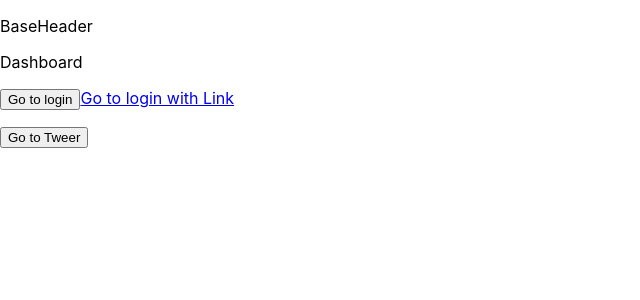
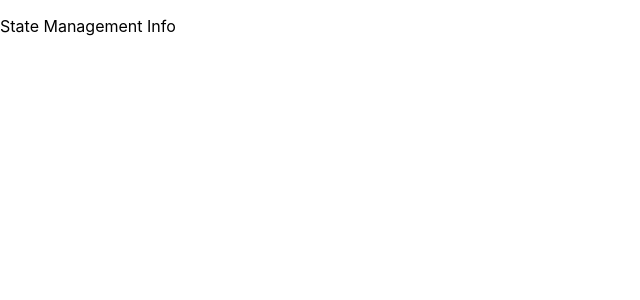
Before and after one commit to tjcchen/a-react-repo, a React (Create React App) app in the folder react-app/: page / in a window 1280 px wide. Shown: the top 300 px of the page, without its empty margins (0-640 px from the left). Built offline with nearby package versions, Linux system fonts and the light colour scheme.

Commit message:
docs: comment thing of state management info

```diff
--- /dev/null
+++ b/react-app/src/App5.jsx
@@ -0,0 +1,23 @@
+/**
+ * State Management Intro
+ * - State management = state of data in an App
+ *
+ * Two kinds of state
+ * - UI State( local, eg: light/dard mode, modal open/closed )
+ * - Server cache( API, eg: list of users )
+ *
+ * State can be locally and globally
+ *
+ * What can you use for state management?
+ * - useReducer
+ * - Redux
+ *
+ */
+
+export default function App() {
+  return (
+    <>
+      <p>State Management Info</p>
+    </>
+  );
+}
--- a/react-app/src/index.js
+++ b/react-app/src/index.js
@@ -4,7 +4,8 @@ import "./index.css";
 // import App from "./App";
 // import App from './App2';
 // import App from './App3';
-import App from './App4';
+// import App from './App4';
+import App from './App5';
 
 const root = ReactDOM.createRoot(document.getElementById("root"));
 
```
